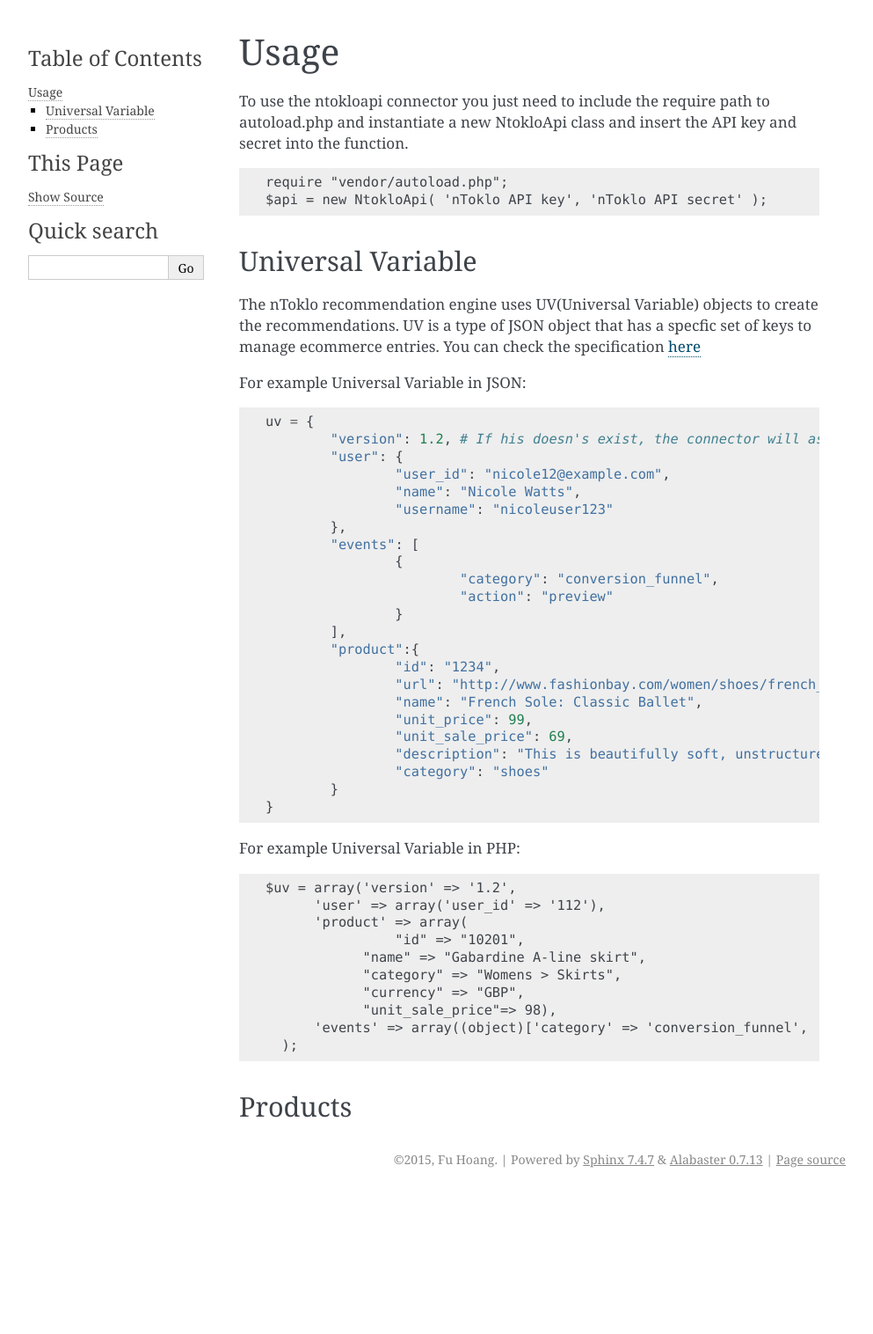
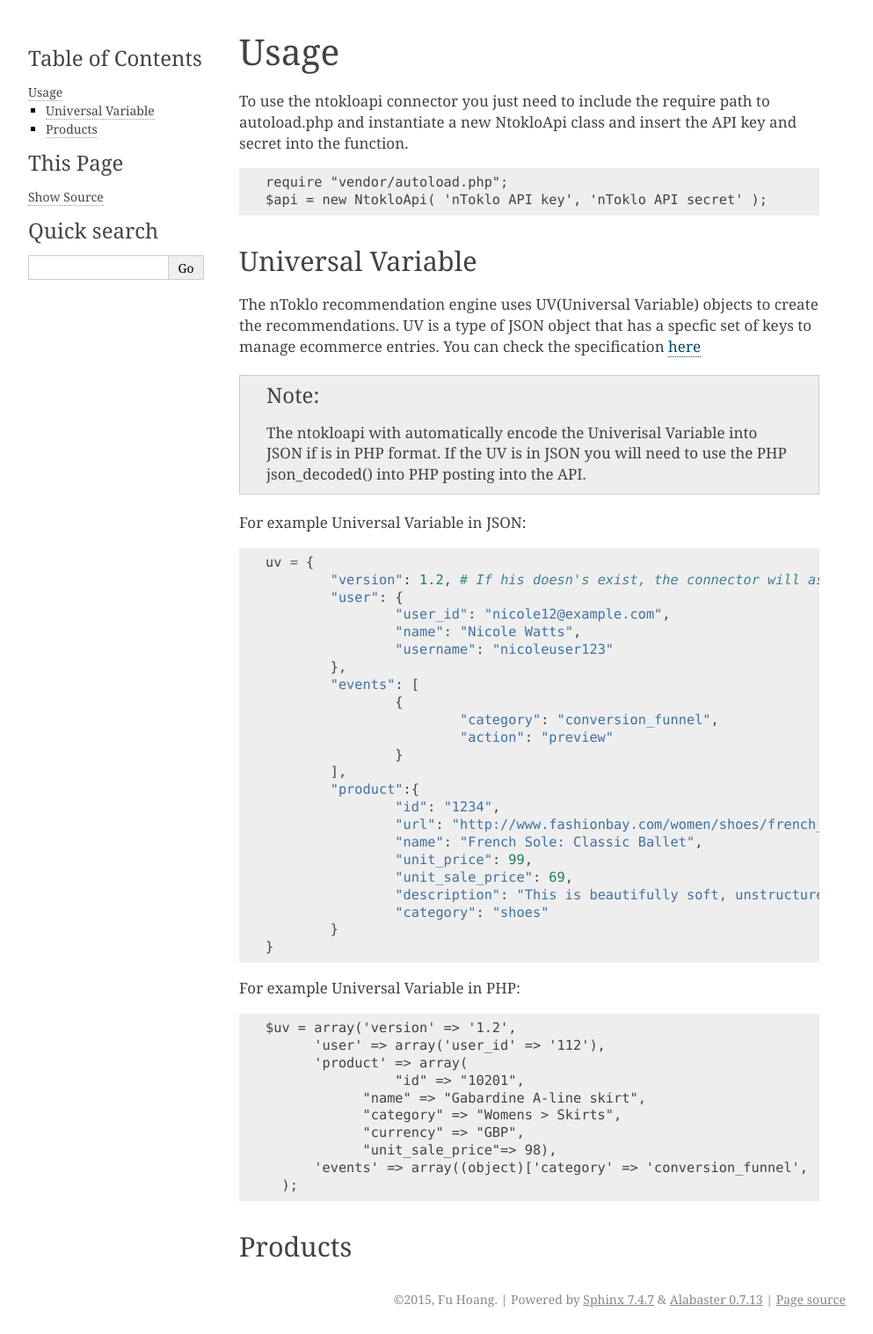
Before and after one commit to nToklo/ntokloapi-php, a Sphinx documentation site: the page built from docs/source/usage.rst, in a window 1280 px wide. Shown: the whole page at 88% size, without its empty margins (148-1141 px from the left). Built offline with Sphinx 7.4.7, drawn with Linux system fonts in a browser that asks for light colours; before the commit the page ends 1357 px from its top, so only the background shows below that.

Commit message:
note added for UV format specs

```diff
--- a/docs/source/usage.rst
+++ b/docs/source/usage.rst
@@ -14,6 +14,10 @@ Universal Variable
 The nToklo recommendation engine uses UV(Universal Variable) objects to create the recommendations.
 UV is a type of JSON object that has a specfic set of keys to manage ecommerce entries. You can check
 the specification `here <http://docs.qubitproducts.com/uv//>`_
+
+.. Note::
+   The ntokloapi with automatically encode the Univerisal Variable into JSON if is in PHP format.
+   If the UV is in JSON you will need to use the PHP json_decoded() into PHP posting into the API.
 
 For example Universal Variable in JSON:
 ::
```
